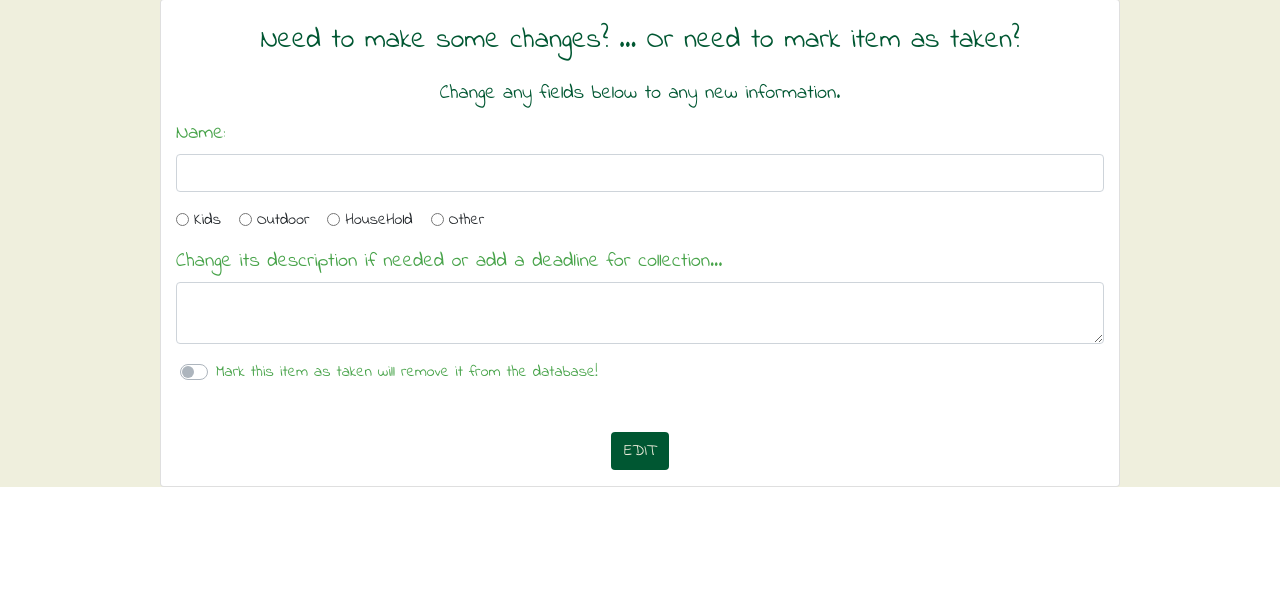
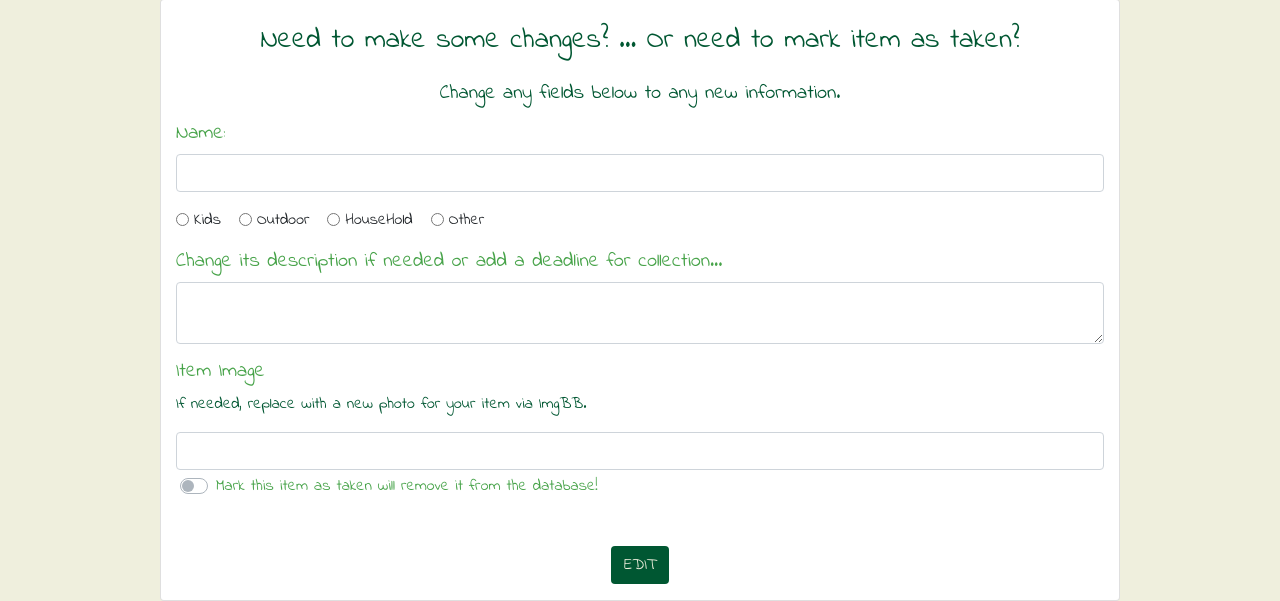
Before and after one commit to mkuti/reuse_gang_project, a Flask app: template templates/pages/updateitem.html in a window 1280 px wide. Shown: the part 329-930 px from the top of the page. Before the commit the page ends 816 px from the top, so only its background shows below. Run offline with Flask 2, Linux system fonts and the light colour scheme; the template is opened without the code that fills it, so the values that code supplies are empty; some libraries are stand-ins or nearby versions.

Commit message:
added image field to the form on edititem

```diff
--- a/app.py
+++ b/app.py
@@ -84,7 +84,8 @@ def update_item(item_id):
                      {
             'item_name': request.form.get('item_name'),
             'item_category': request.form.get('item_category'),
-            'item_description': request.form.get('item_description')
+            'item_description': request.form.get('item_description'),
+            'item_img': request.form.get('item_img')
             })
         return redirect(url_for('home'))
     # if the method to call function is GET which is default, we find item matching clicked item on any card and return template where user can edit item
--- a/templates/pages/updateitem.html
+++ b/templates/pages/updateitem.html
@@ -34,6 +34,12 @@
                     <h5 class='lgreen_text'>Change its description if needed or add a deadline for collection...</h5>
                     <textarea class="form-control" id="textarea" name="item_description" rows="auto">{{item.item_description}}</textarea>
                 </div>
+                <div class="form-group mb-1">
+                    <h5 class='lgreen_text'>Item Image</h5>
+                    <p class='green_text'>If needed, replace with a new photo for your item via
+                                <a href="https://imgbb.com/" target="_blank" aria-label="ImgBB">ImgBB</a>.</p>
+                    <input type="text" class="form-control" id="item_img" name="item_img" aria-describedby="image" placeholder="{{item.item_img}}">
+                </div>
                 <div class="custom-control custom-switch ml-1">
                     <input type="checkbox" class="custom-control-input" id="customSwitch1" name='taken'>
                     <label class="custom-control-label lgreen_text" for="customSwitch1">Mark this item as taken will remove it from the database!</label>
```
